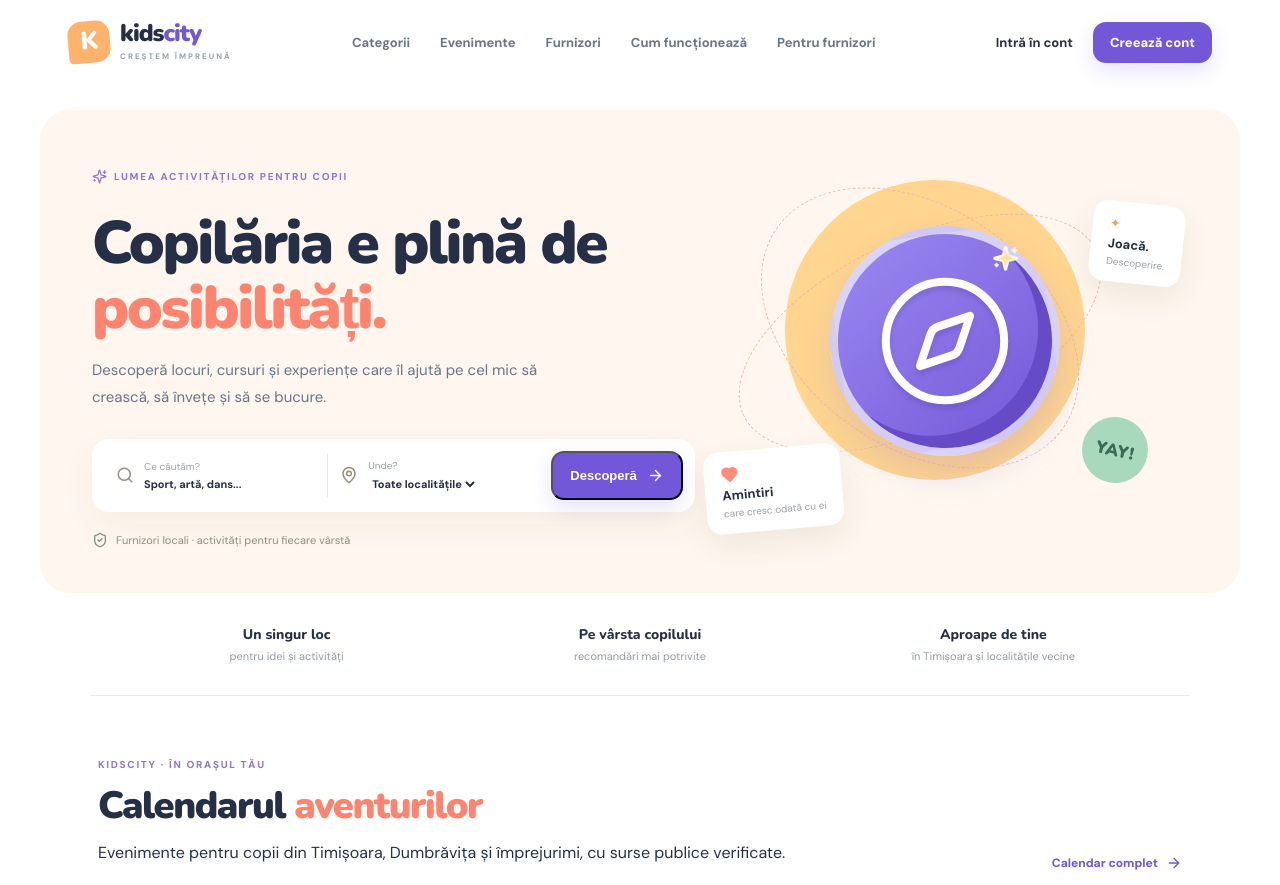
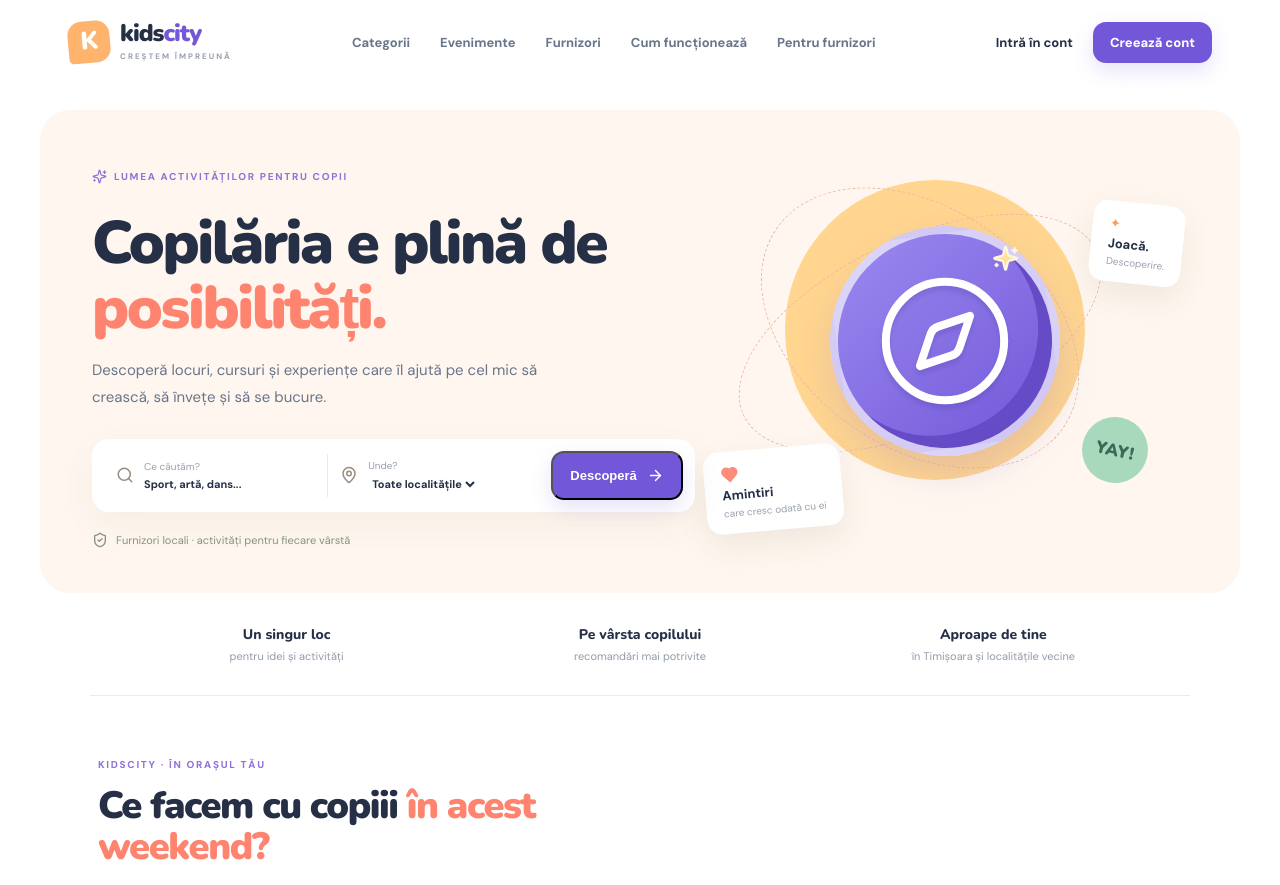
Before and after one commit to claudiamilovan9-svg/Kidscity-, a Next.js app: page / in a window 1280 px wide. Shown: the top 885 px of the page. Built offline with nearby package versions, Linux system fonts and the light colour scheme; no server answers; the database is empty.

Commit message:
Use weekend events headline on homepage and city events title on calendar page

```diff
--- a/components/events-calendar.tsx
+++ b/components/events-calendar.tsx
@@ -67,7 +67,7 @@ export default function EventsCalendar({ compact = false }: { compact?: boolean
   return (
     <section id="calendar-evenimente" className={compact ? "section" : "directory-section directory-full"} style={{ maxWidth: 1120, margin: "32px auto", padding: "24px 18px" }}>
       <div className="section-heading">
-        <div><span className="eyebrow">KIDSCITY · ÎN ORAȘUL TĂU</span><h2>Calendarul <span>aventurilor</span></h2><p>Evenimente pentru copii din Timișoara, Dumbrăvița și împrejurimi, cu surse publice verificate.</p></div>
+        <div><span className="eyebrow">KIDSCITY · ÎN ORAȘUL TĂU</span><h2>{compact ? <>Ce facem cu copiii <span>în acest weekend?</span></> : <>Evenimente <span>în oraș</span></>}</h2><p>{compact ? "Evenimente în oraș · Timișoara, Dumbrăvița și împrejurimi. Alege o zi și descoperă ce se întâmplă." : "Calendarul evenimentelor pentru copii din Timișoara, Dumbrăvița și împrejurimi, cu surse publice verificate."}</p></div>
         {compact && <Link className="text-link" href="/evenimente">Calendar complet <ArrowRight size={16}/></Link>}
       </div>
       <div style={{ display: "flex", gap: 9, flexWrap: "wrap", margin: "18px 0" }}>
```
